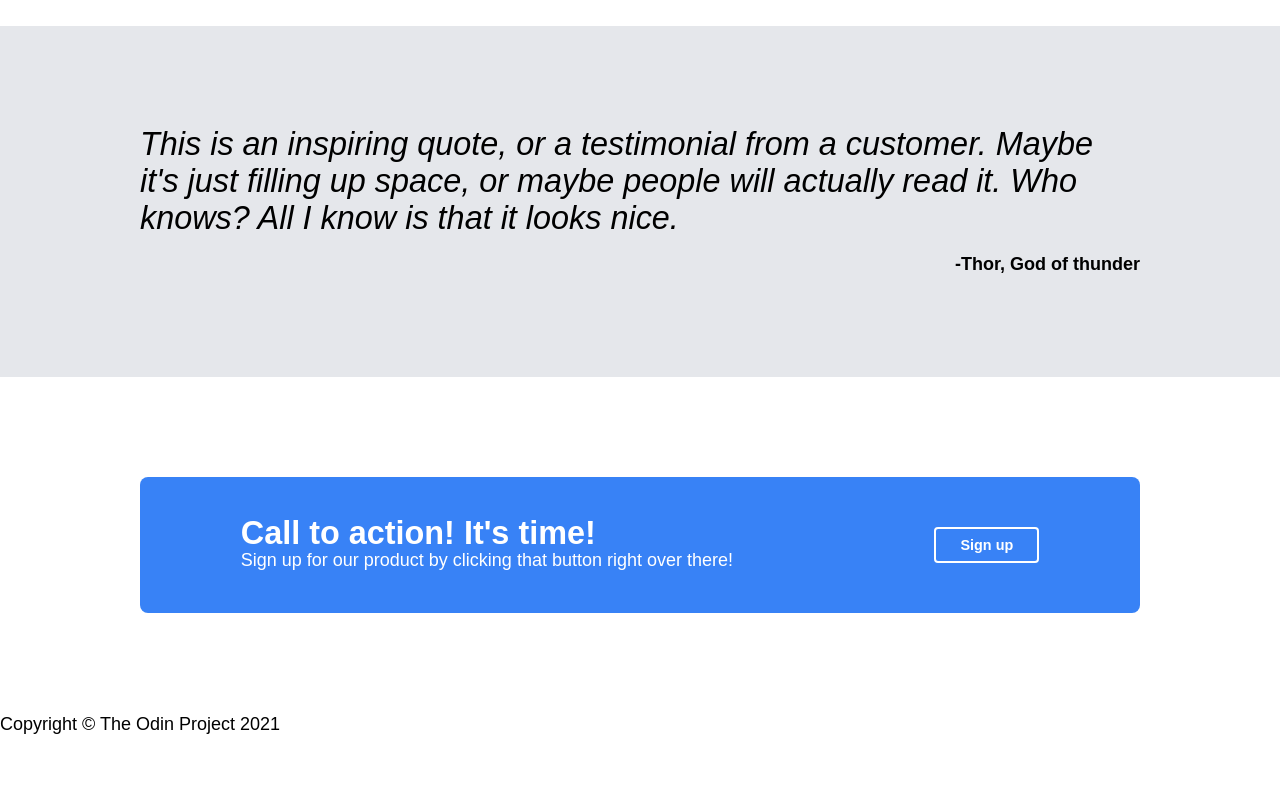
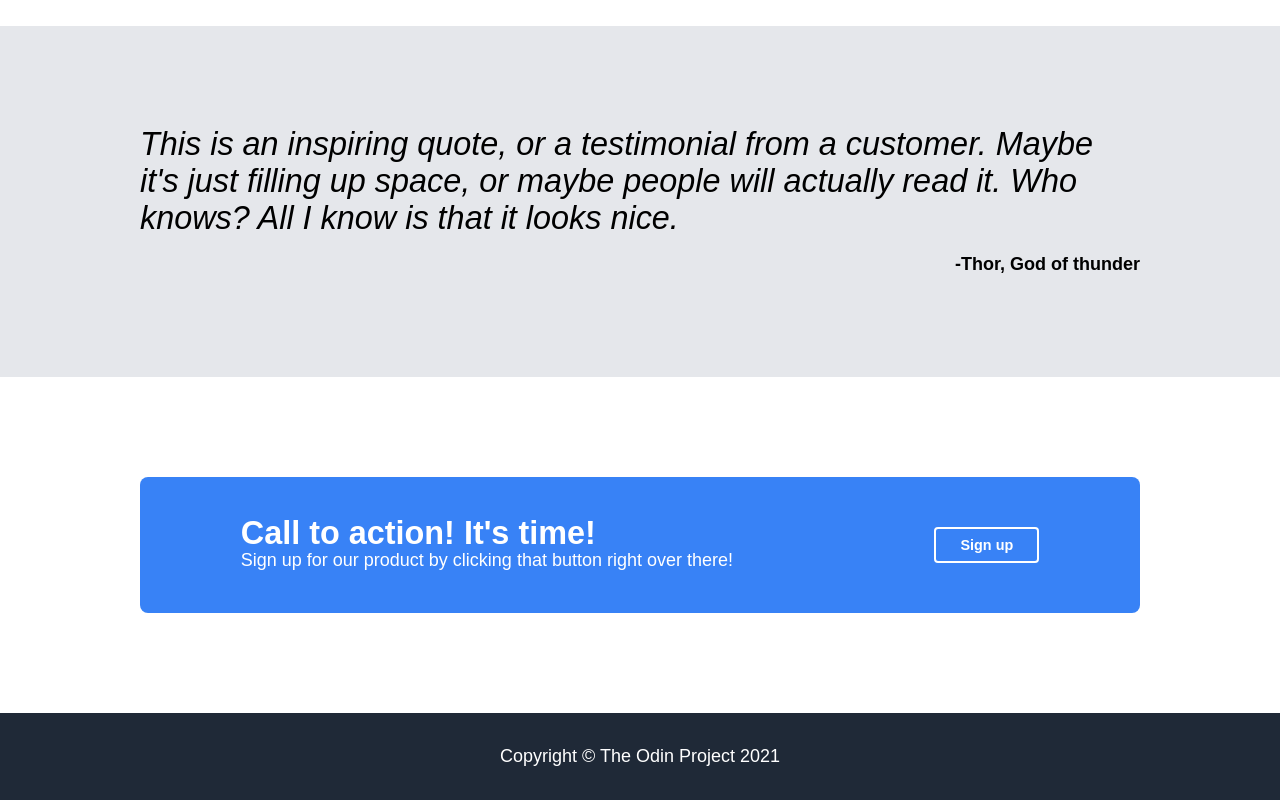
Before and after one commit to Campfire3634/odin-landing-page, a plain HTML site: page index.html in a window 1280 px wide. Shown: the part 1001-1801 px from the top of the page. Before the commit the page ends 1737 px from the top, so only its background shows below. Drawn offline with Linux system fonts and the light colour scheme.

Commit message:
Add footer style

```diff
--- a/style.css
+++ b/style.css
@@ -193,3 +193,13 @@ blockquote {
     flex-basis: 1;
     border: 2px solid white;
 }
+
+.footer {
+    background-color: #1F2937;
+    color: white;
+}
+
+.footer p {
+    text-align: center;
+    padding: 32px 0px;
+}
```
